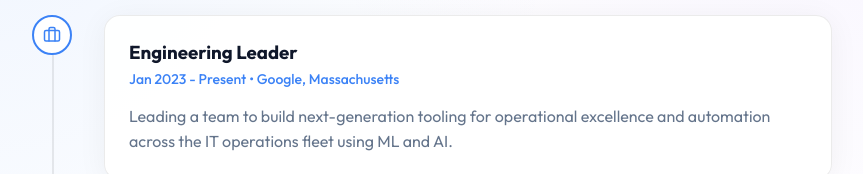
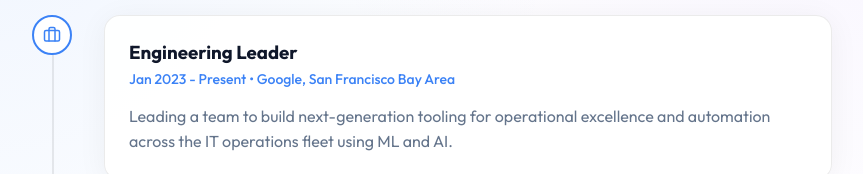
Before and after one commit to amanguliani/amanguliani.com, a React (Vite) app: page / in a window 1280 px wide. Both pictures are taken after a click on the element "Resume". Shown: the part 520-694 px from the top of the page, without its empty margins (208-1071 px from the left). Built offline with nearby package versions, Linux system fonts and the light colour scheme.

Commit message:
chore(resume): update current Google role location to San Francisco Bay Area

```diff
--- a/src/components/Resume.tsx
+++ b/src/components/Resume.tsx
@@ -26,7 +26,7 @@ const Resume = () => {
           <div className="timeline-icon"><Briefcase size={18} /></div>
           <div className="timeline-content glass-panel">
             <h3>Engineering Leader</h3>
-            <span className="timeline-date">Jan 2023 - Present • Google, Massachusetts</span>
+            <span className="timeline-date">Jan 2023 - Present • Google, San Francisco Bay Area</span>
             <p>Leading a team to build next-generation tooling for operational excellence and automation across the IT operations fleet using ML and AI.</p>
           </div>
         </div>
--- a/src/searchIndex.ts
+++ b/src/searchIndex.ts
@@ -23,7 +23,7 @@ export const SEARCH_INDEX: SearchEntry[] = [
   { text: 'amazon aws audible', label: 'Amazon / AWS / Audible Experience', category: 'About', route: 'about', icon: '👤' },
 
   // Resume content
-  { text: 'engineering leader google ml ai fleet automation massachusetts', label: 'Google — Engineering Leader', category: 'Resume', route: 'resume', icon: '💼' },
+  { text: 'engineering leader google ml ai fleet automation san francisco bay area', label: 'Google — Engineering Leader', category: 'Resume', route: 'resume', icon: '💼' },
   { text: 'virtual connection google meet collaboration', label: 'Google — Virtual Connection', category: 'Resume', route: 'resume', icon: '💼' },
   { text: 'senior software engineer google video conference fleet new york', label: 'Google — Video Conference Fleet', category: 'Resume', route: 'resume', icon: '💼' },
   { text: 'engineering manager amazon global logistic boston shipment api', label: 'Amazon — Engineering Manager', category: 'Resume', route: 'resume', icon: '💼' },
```
